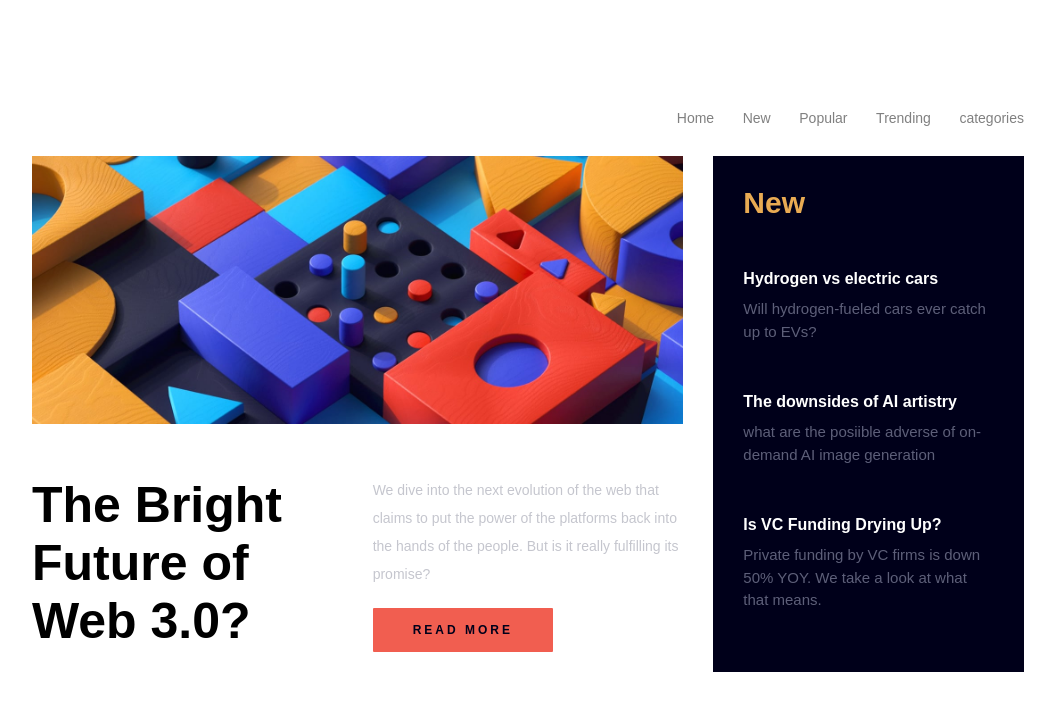
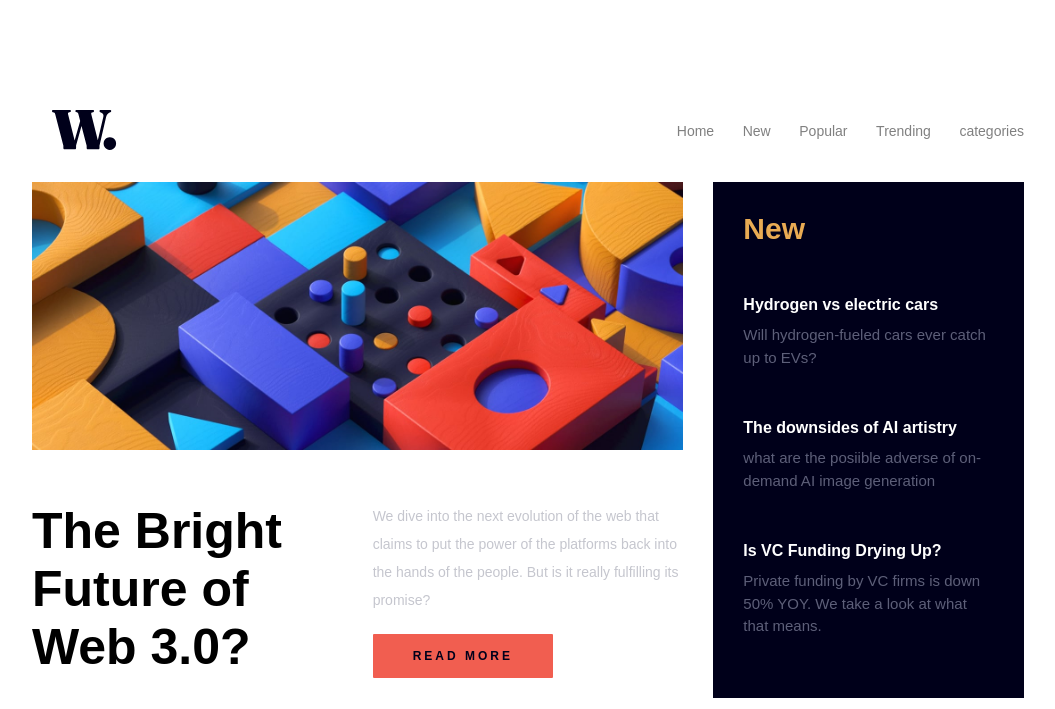
Before and after one commit to adhamhamdy67/News-homepage-solution, a plain HTML site: page index.html in a window 1280 px wide. Shown: the top 709 px of the page, without its empty margins (112-1167 px from the left). Drawn offline with Linux system fonts and the light colour scheme.

Commit message:
Update index.html

```diff
--- a/index.html
+++ b/index.html
@@ -17,7 +17,7 @@
 </head>
 <body class="container">
  <nav class="nav">
-  <div class="icon"><img src="assets/images/logo.svg" alt=""></div>
+  <div class="icon"><img src="logo.svg" alt=""></div>
   <ul class="nav__list">
     <li class="nav__item">Home</li>
     <li class="nav__item">New</li>
```
